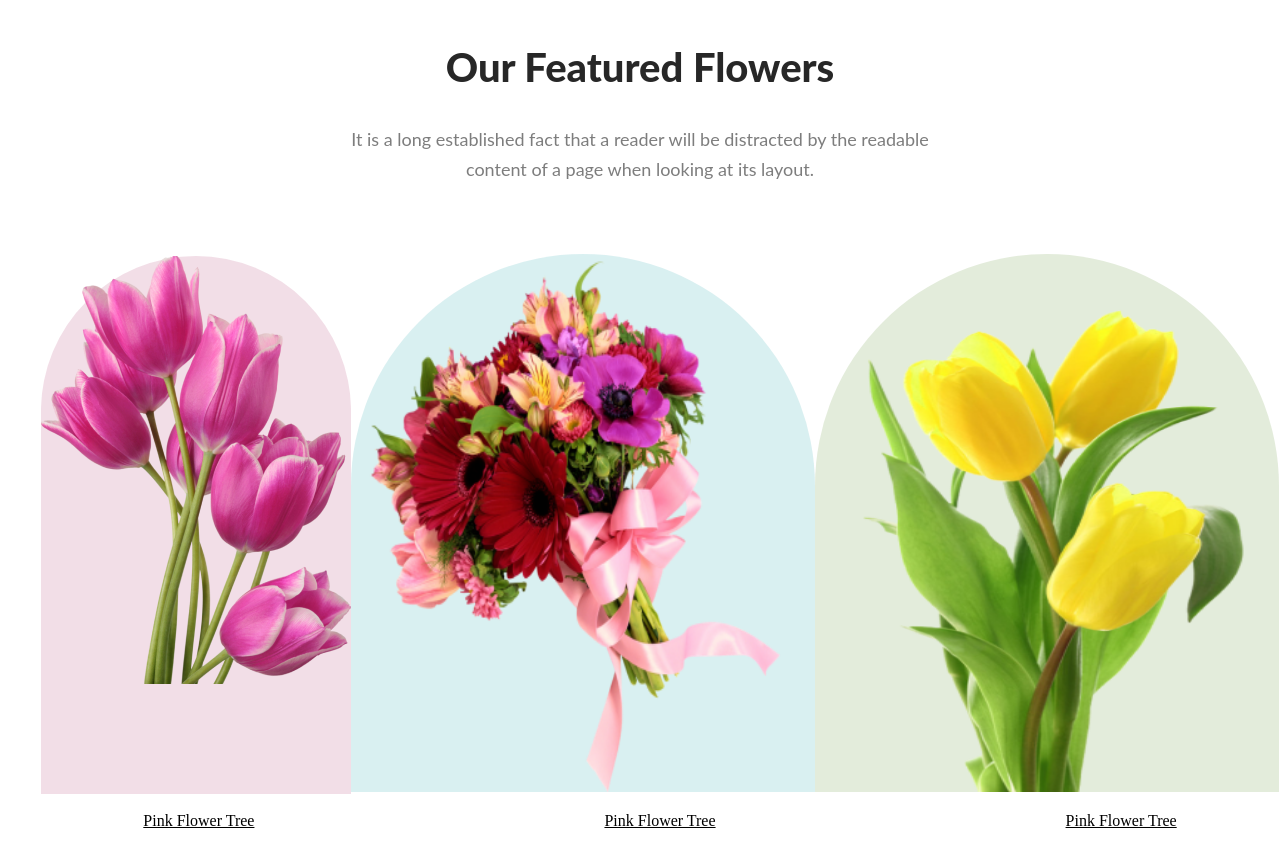
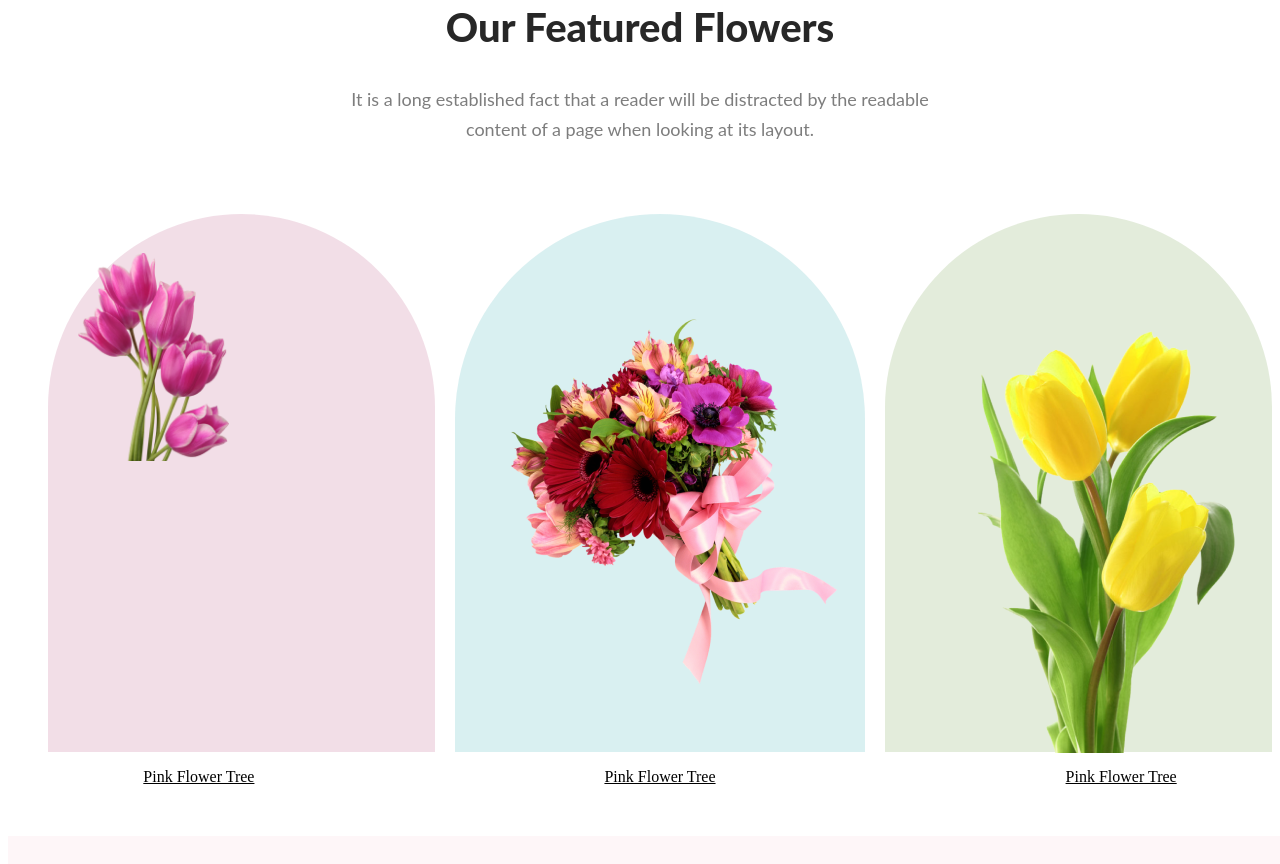
Before and after one commit to Shaikat1/Assignment-1, a plain HTML site: page index.html in a window 1280 px wide. Shown: the part 865-1729 px from the top of the page. Drawn offline with Linux system fonts and the light colour scheme.

Commit message:
some correction

```diff
--- a/index.html
+++ b/index.html
@@ -25,9 +25,9 @@
         <p class="fsection-details">It is a long established fact that a reader will be distracted by the readable <br> content of a page when looking at its layout.</p>
 
         <ul class="fsection-img-container">
-            <li class="img-1"><img src="asset/pngwing 6.png" alt=""></li>
-            <li><img class="img-2" src="asset/pngwing 5.png" alt=""></li>
-            <li><img class="img-3" src="asset/pngwing 7.png" alt=""></li>
+            <li class="img-1"><img id="image-1" src="asset/pngwing 6.png" alt=""></li>
+            <li class="img-2"><img id="image-2" src="asset/pngwing 5.png" alt=""></li>
+            <li class="img-3"><img id="image-3" src="asset/pngwing 7.png" alt=""></li>
         </ul>
         <ul class="caption-container">
             <li><u>Pink Flower Tree</u></li>
--- a/style.css
+++ b/style.css
@@ -1,7 +1,7 @@
 /* header section style */
 .header-section{
     width: 1920px;
-    height: 850px;
+    height: 810px;
     background-color: rgba(229, 84, 115, 0.1);
     display: flex;
     justify-content: space-around;
@@ -11,6 +11,7 @@
     width: 685px;
     height: 800px;
     padding-bottom: 0px;
+
 }
 
 .header-title-container{
@@ -120,7 +121,8 @@ line-height: 30px;
     display: flex;
     list-style: none;
     justify-content: center;
-    align-items: center;
+    gap: 20px;
+    margin-bottom:
 
 }
 
@@ -129,10 +131,25 @@ line-height: 30px;
     height: 538px;
     border-radius: 300px 300px 0px 0px;
     background: rgba(167, 33, 98, 0.15);
-    padding-bottom: 0;
+    margin-bottom: 0px;
 
 }
-
+#image-1{
+    height: 26vh;
+    margin-left: 30px;
+    margin-top: 39px;
+    display: flex;
+    align-items: center;
+    justify-content: center;
+}
+ #image-2{
+    margin-top: 100px;
+    margin-left: 40px;
+ }
+ #image-3{
+    margin-top: 68px;
+    margin-left: 60px;
+ }
 .img-2{
     width: 464px;
     height: 538px;
```
